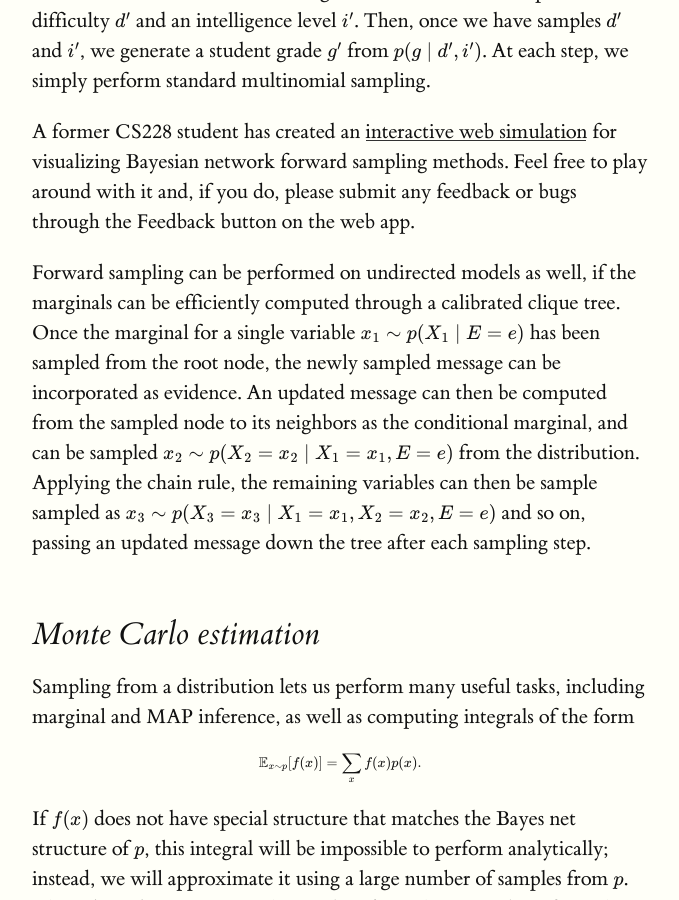
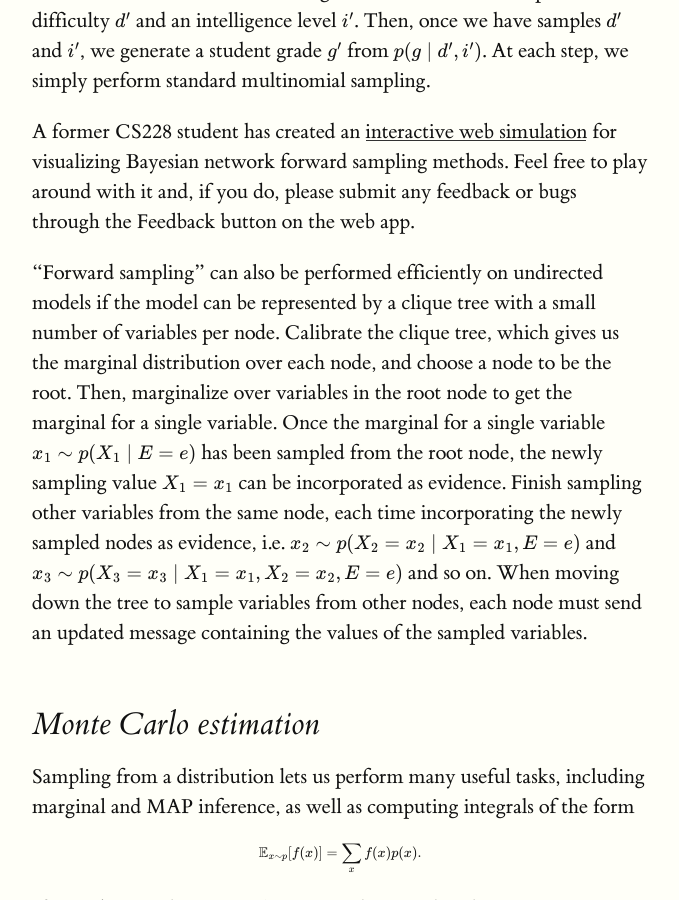
Before and after one commit to ermongroup/cs228-notes, a Jekyll site: the page built from inference/sampling/index.md, in a window 1280 px wide and 900 px high, scrolled down 1855 px. Shown: the whole window, without its empty margins (128-807 px from the left). Built offline with Jekyll 4.4.1, drawn with Linux system fonts in a browser that asks for light colours; formulas are drawn with MathJax 3.

Commit message:
Incorporate Forward Pass suggestions from chrisyeh96@

```diff
--- a/inference/sampling/index.md
+++ b/inference/sampling/index.md
@@ -29,7 +29,8 @@ In our earlier model of a student's grade, we would first sample an exam difficu
 
 A former CS228 student has created an [interactive web simulation](http://pgmlearning.herokuapp.com/samplingApp) for visualizing Bayesian network forward sampling methods. Feel free to play around with it and, if you do, please submit any feedback or bugs through the Feedback button on the web app.
 
-Forward sampling can be performed on undirected models as well, if the marginals can be efficiently computed through a calibrated clique tree. Once the marginal for a single variable $$x_1 ∼ p(X_1 \mid E=e)$$ has been sampled from the root node, the newly sampled message can be incorporated as evidence. An updated message can then be computed from the sampled node to its neighbors as the conditional marginal, and can be sampled $$x_2 ∼ p(X_2=x_2 \mid X_1=x_1,E=e)$$ from the distribution. Applying the chain rule, the remaining variables can then be sample sampled as $$x_3 ∼ p(X_3=x_3 \mid X_1=x_1,X_2=x_2,E=e)$$ and so on, passing an updated message down the tree after each sampling step.
+
+"Forward sampling" can also be performed efficiently on undirected models if the model can be represented by a clique tree with a small number of variables per node. Calibrate the clique tree, which gives us the marginal distribution over each node, and choose a node to be the root. Then, marginalize over variables in the root node to get the marginal for a single variable. Once the marginal for a single variable $$x_1 ∼ p(X_1 \mid E=e)$$ has been sampled from the root node, the newly sampling value $$X_1 = x_1$$ can be incorporated as evidence. Finish sampling other variables from the same node, each time incorporating the newly sampled nodes as evidence, i.e. $$x_2 ∼ p(X_2=x_2 \mid X_1=x_1,E=e)$$ and $$x_3 ∼ p(X_3=x_3 \mid X_1=x_1,X_2=x_2,E=e)$$ and so on. When moving down the tree to sample variables from other nodes, each node must send an updated message containing the values of the sampled variables.
 
 ## Monte Carlo estimation
 
```
